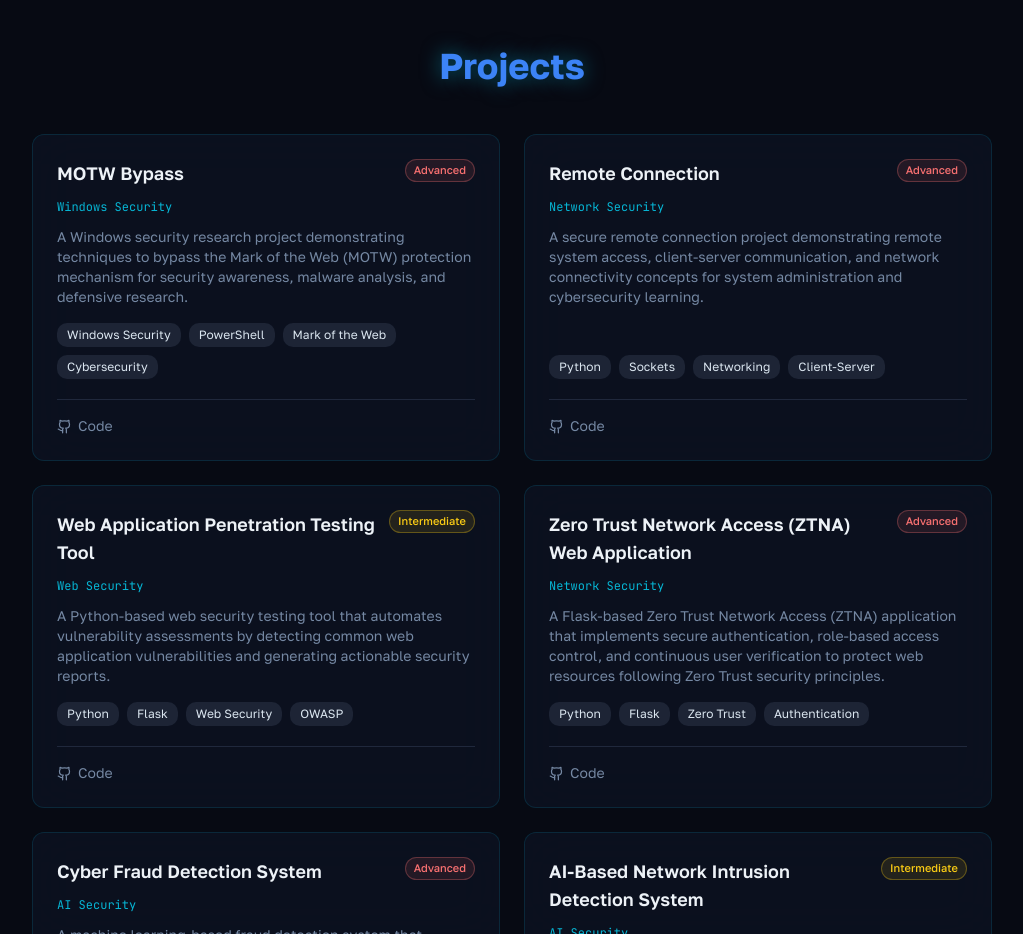
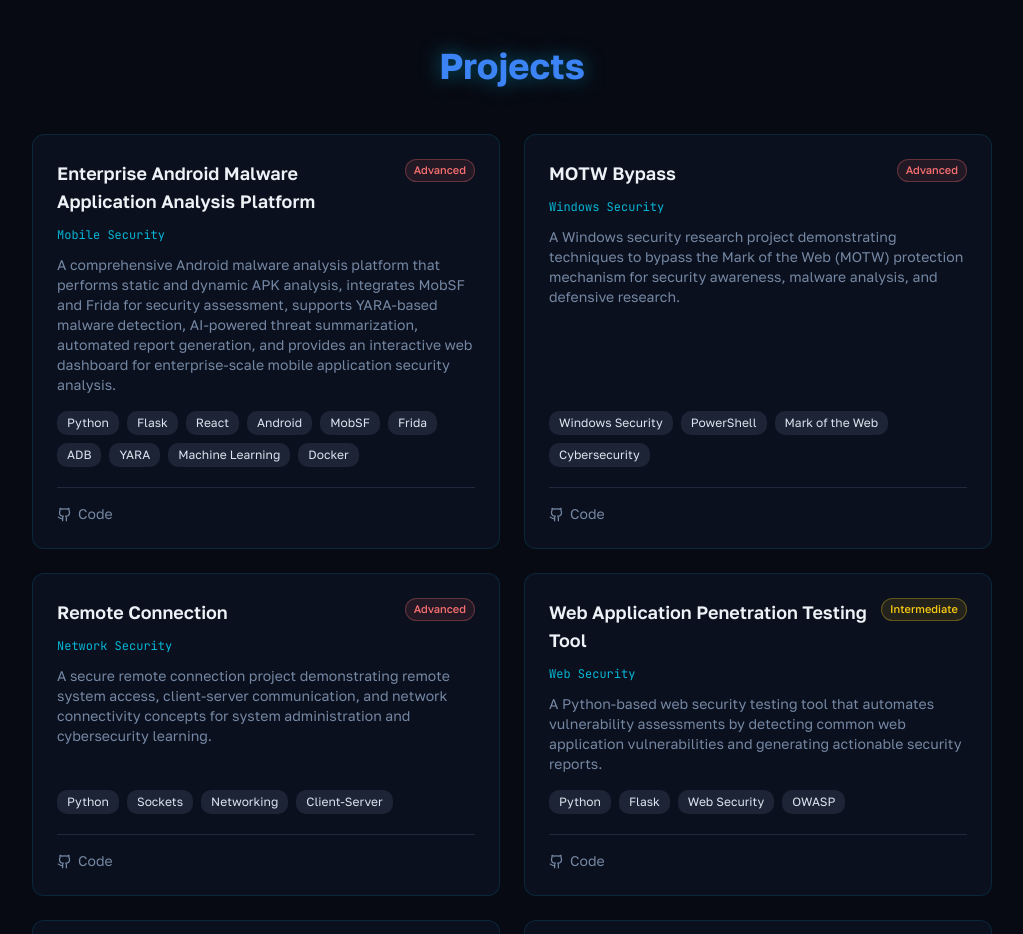
Before and after one commit to Prakanth20/Portfolio, a React (Vite) app: page / in a window 1280 px wide. Shown: the part 7720-8654 px from the top of the page, without its empty margins (128-1151 px from the left). Built offline with nearby package versions, Linux system fonts and the light colour scheme; no server answers; the HTML template or start-up script is replaced by a standard one.

Commit message:
Configure GitHub Pages

```diff
--- a/src/data/portfolio.ts
+++ b/src/data/portfolio.ts
@@ -284,6 +284,16 @@ export type Project = {
 
 export const projects: Project[] = [
   {
+    title: "Enterprise Android Malware Application Analysis Platform",
+    description:
+      "A comprehensive Android malware analysis platform that performs static and dynamic APK analysis, integrates MobSF and Frida for security assessment, supports YARA-based malware detection, AI-powered threat summarization, automated report generation, and provides an interactive web dashboard for enterprise-scale mobile application security analysis.",
+    stack: ["Python", "Flask", "React", "Android", "MobSF", "Frida", "ADB", "YARA", "Machine Learning", "Docker"],
+    category: "Mobile Security",
+    difficulty: "Advanced",
+    githubUrl:
+      "https://github.com/Prakanth20/Enterprise-Android-Malware-Application-Analysis-Platform",
+  },
+  {
     title: "MOTW Bypass",
     description:
       "A Windows security research project demonstrating techniques to bypass the Mark of the Web (MOTW) protection mechanism for security awareness, malware analysis, and defensive research.",
```
